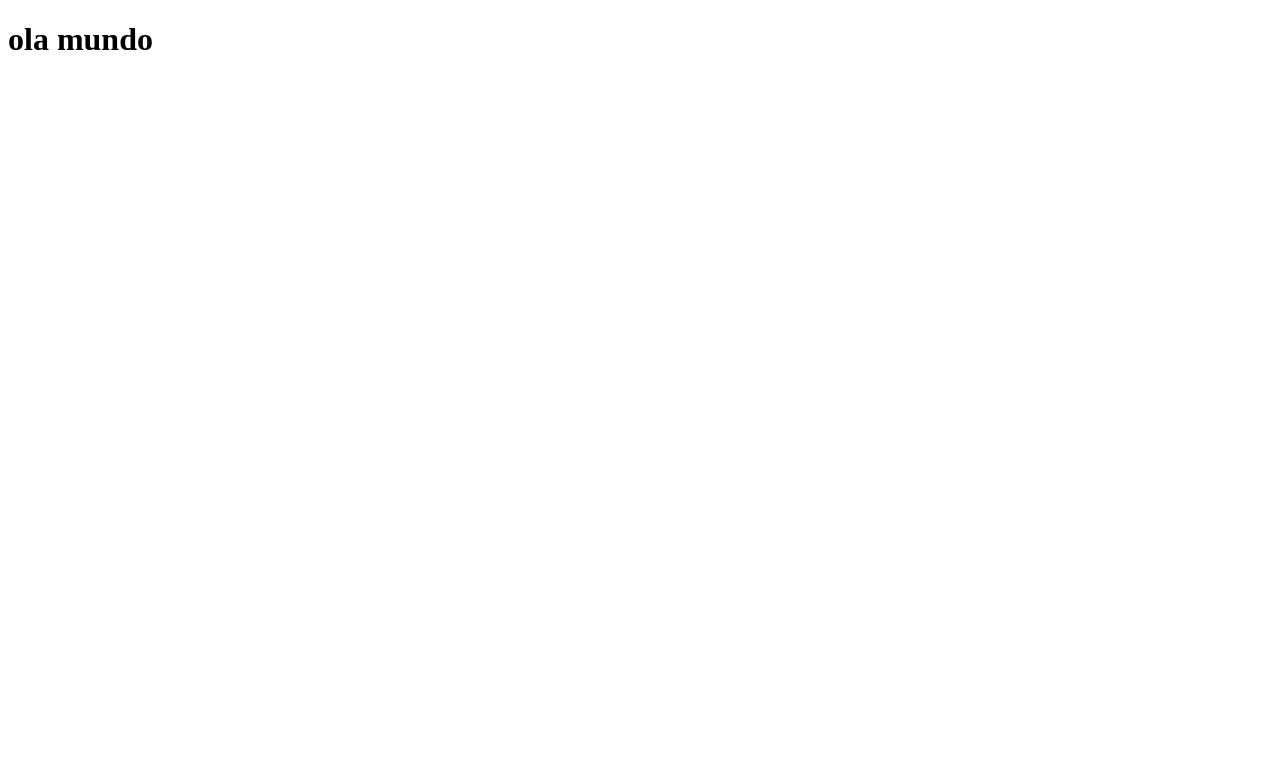
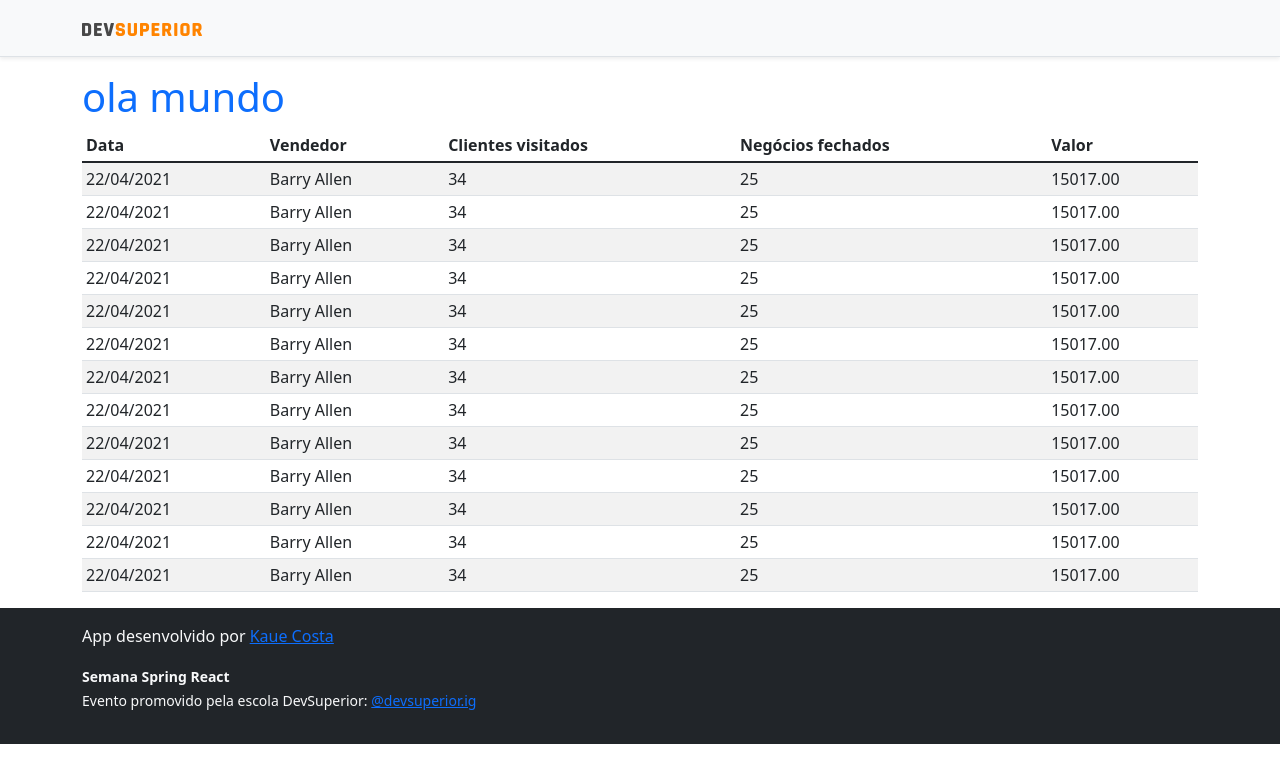
Before and after one commit to kauecm/projeto-sds3, a React (Create React App) app in the folder frontend/: page / in a window 1280 px wide. Shown: the top 782 px of the page. Built offline with nearby package versions, Linux system fonts and the light colour scheme.

Commit message:
Basic Static Components

```diff
--- a/frontend/package.json
+++ b/frontend/package.json
@@ -10,6 +10,7 @@
     "@types/node": "^12.20.36",
     "@types/react": "^17.0.34",
     "@types/react-dom": "^17.0.11",
+    "bootstrap": "^5.1.3",
     "react": "^17.0.2",
     "react-dom": "^17.0.2",
     "react-scripts": "4.0.3",
--- a/frontend/src/App.tsx
+++ b/frontend/src/App.tsx
@@ -1,7 +1,18 @@
+import DataTable from "componets/DataTable";
+import Footer from "componets/Footer";
+import NavBar from "componets/NavBar";
+
 function App() {
   return (
-    <div><h1>ola mundo</h1>
+    <>
+    <NavBar/>
+    <div className="container">
+      <h1 className="text-primary">ola mundo</h1>
+      <DataTable/>
     </div>
+
+    <Footer/>
+    </>
   );
 }
 
--- /dev/null
+++ b/frontend/src/assets/css/styles.css
@@ -0,0 +1,32 @@
+@import url('https://fonts.googleapis.com/css2?family=Ubuntu:wght@300;400;500;700&display=swap');
+:root {
+    --color-primary: #FF8400;
+}
+
+html, body {
+    height: 100%;
+    font-family: "Ubuntu", sans-serif;
+}
+
+#root {
+    display: flex;
+    flex-direction: column;
+    height: 100%;
+}
+
+.content {
+    flex: 1 0 auto;
+}
+
+.footer {
+    flex-shrink: 0;
+    text-align: center;
+}
+
+.bg-primary {
+    background-color: var(--color-primary) !important;
+}
+
+.text-primary {
+    color: var(--color-primary) !important;
+}
--- /dev/null
+++ b/frontend/src/componets/DataTable/index.tsx
@@ -0,0 +1,113 @@
+function DataTable() {
+    return (
+        <div className="table-responsive">
+        <table className="table table-striped table-sm">
+            <thead>
+                <tr>
+                    <th>Data</th>
+                    <th>Vendedor</th>
+                    <th>Clientes visitados</th>
+                    <th>Negócios fechados</th>
+                    <th>Valor</th>
+                </tr>
+            </thead>
+            <tbody>
+                <tr>
+                    <td>22/04/2021</td>
+                    <td>Barry Allen</td>
+                    <td>34</td>
+                    <td>25</td>
+                    <td>15017.00</td>
+                </tr>
+                <tr>
+                    <td>22/04/2021</td>
+                    <td>Barry Allen</td>
+                    <td>34</td>
+                    <td>25</td>
+                    <td>15017.00</td>
+                </tr>
+                <tr>
+                    <td>22/04/2021</td>
+                    <td>Barry Allen</td>
+                    <td>34</td>
+                    <td>25</td>
+                    <td>15017.00</td>
+                </tr>
+                <tr>
+                    <td>22/04/2021</td>
+                    <td>Barry Allen</td>
+                    <td>34</td>
+                    <td>25</td>
+                    <td>15017.00</td>
+                </tr>
+                <tr>
+                    <td>22/04/2021</td>
+                    <td>Barry Allen</td>
+                    <td>34</td>
+                    <td>25</td>
+                    <td>15017.00</td>
+                </tr>
+                <tr>
+                    <td>22/04/2021</td>
+                    <td>Barry Allen</td>
+                    <td>34</td>
+                    <td>25</td>
+                    <td>15017.00</td>
+                </tr>
+                <tr>
+                    <td>22/04/2021</td>
+                    <td>Barry Allen</td>
+                    <td>34</td>
+                    <td>25</td>
+                    <td>15017.00</td>
+                </tr>
+                <tr>
+                    <td>22/04/2021</td>
+                    <td>Barry Allen</td>
+                    <td>34</td>
+                    <td>25</td>
+                    <td>15017.00</td>
+                </tr>
+                <tr>
+                    <td>22/04/2021</td>
+                    <td>Barry Allen</td>
+                    <td>34</td>
+                    <td>25</td>
+                    <td>15017.00</td>
+                </tr>
+                <tr>
+                    <td>22/04/2021</td>
+                    <td>Barry Allen</td>
+                    <td>34</td>
+                    <td>25</td>
+                    <td>15017.00</td>
+                </tr>
+                <tr>
+                    <td>22/04/2021</td>
+                    <td>Barry Allen</td>
+                    <td>34</td>
+                    <td>25</td>
+                    <td>15017.00</td>
+                </tr>
+                <tr>
+                    <td>22/04/2021</td>
+                    <td>Barry Allen</td>
+                    <td>34</td>
+                    <td>25</td>
+                    <td>15017.00</td>
+                </tr>
+                <tr>
+                    <td>22/04/2021</td>
+                    <td>Barry Allen</td>
+                    <td>34</td>
+                    <td>25</td>
+                    <td>15017.00</td>
+                </tr>
+
+            </tbody>
+        </table>
+    </div>
+    );
+  }
+
+  export default DataTable;
--- /dev/null
+++ b/frontend/src/componets/Footer/index.tsx
@@ -0,0 +1,13 @@
+function Footer() {
+    return (
+        <footer className="footer mt-auto py-3 bg-dark">
+        <div className="container">
+          <p className="text-light">App desenvolvido por <a href="https://github.com/kauecm" target="_blank" rel="noreferrer">Kaue Costa</a></p>
+          <p className="text-light"><small><strong>Semana Spring React</strong><br/>
+            Evento promovido pela escola DevSuperior: <a href="https://instagram.com/devsuperior.ig" target="_blank" rel="noreferrer">@devsuperior.ig</a></small></p>
+        </div>
+      </footer>
+    );
+  }
+
+  export default Footer;
--- /dev/null
+++ b/frontend/src/componets/NavBar/index.tsx
@@ -0,0 +1,14 @@
+import ImgDsDark from 'assets/image/ds_dark.svg';
+function NavBar() {
+    return (
+        <div className="d-flex flex-column flex-md-row align-items-center p-3 px-md-4 mb-3 bg-light border-bottom shadow-sm">
+        <div className="container">
+          <nav className="my-2 my-md-0 mr-md-3">
+            <img src={ImgDsDark} alt="DevSuperior" width="120" />
+          </nav>
+        </div>
+      </div>
+    );
+  }
+
+  export default NavBar;
--- a/frontend/src/index.tsx
+++ b/frontend/src/index.tsx
@@ -1,7 +1,7 @@
 import React from 'react';
 import ReactDOM from 'react-dom';
 import App from './App';
-
+import 'bootstrap/dist/css/bootstrap.css';
 
 ReactDOM.render(
   <React.StrictMode>
```
Also changed, not shown: frontend/src/assets/image/ds_dark.svg (added), 1 other file (tests, documents, lock files or other folders).
